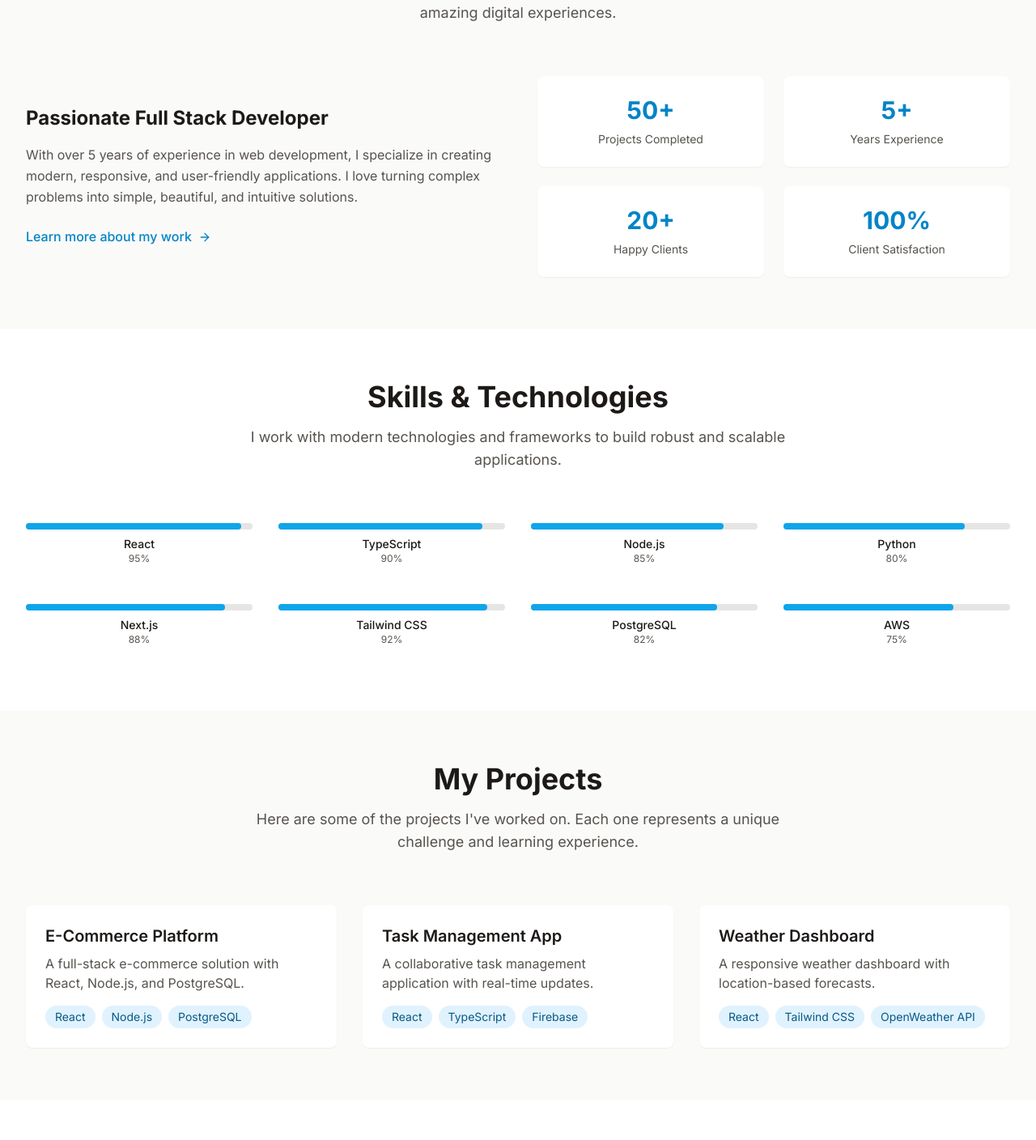
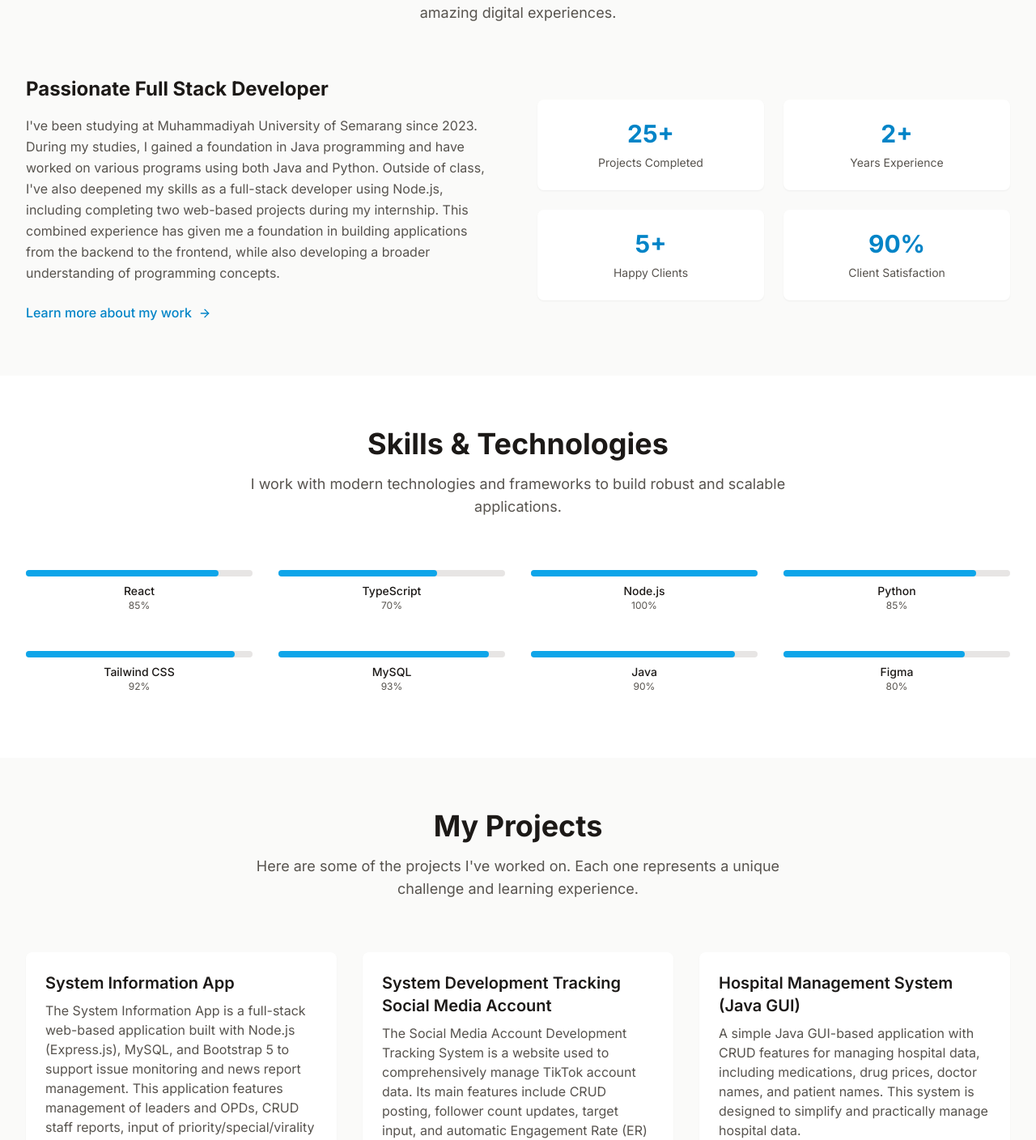
Before and after one commit to mohammaiIqbalMaulana/Web-Portofolio, a React (Vite) app: page / in a window 1280 px wide. Shown: the part 946-2354 px from the top of the page at 81% size. Built offline with nearby package versions, Linux system fonts and the light colour scheme.

Commit message:
mengisi projek dan skill

```diff
--- a/src/pages/SinglePageApp.tsx
+++ b/src/pages/SinglePageApp.tsx
@@ -287,9 +287,7 @@ const SinglePageAppContent: React.FC = () => {
                       Passionate Full Stack Developer
                     </h3>
                     <p className="text-secondary-600 dark:text-secondary-400 mb-6 leading-relaxed">
-                      With over 5 years of experience in web development, I specialize in creating
-                      modern, responsive, and user-friendly applications. I love turning complex
-                      problems into simple, beautiful, and intuitive solutions.
+                      I've been studying at Muhammadiyah University of Semarang since 2023. During my studies, I gained a foundation in Java programming and have worked on various programs using both Java and Python. Outside of class, I've also deepened my skills as a full-stack developer using Node.js, including completing two web-based projects during my internship. This combined experience has given me a foundation in building applications from the backend to the frontend, while also developing a broader understanding of programming concepts.
                     </p>
                     <button
                       onClick={() => scrollToSection('projects')}
@@ -308,10 +306,10 @@ const SinglePageAppContent: React.FC = () => {
                     className="grid grid-cols-2 gap-4 sm:gap-6"
                   >
                     {[
-                      { number: '50+', label: 'Projects Completed' },
-                      { number: '5+', label: 'Years Experience' },
-                      { number: '20+', label: 'Happy Clients' },
-                      { number: '100%', label: 'Client Satisfaction' },
+                      { number: '25+', label: 'Projects Completed' },
+                      { number: '2+', label: 'Years Experience' },
+                      { number: '5+', label: 'Happy Clients' },
+                      { number: '90%', label: 'Client Satisfaction' },
                     ].map((stat, index) => (
                       <div key={index} className="text-center p-4 sm:p-6 bg-white dark:bg-secondary-800 rounded-lg shadow-sm">
                         <div className="text-2xl sm:text-3xl font-bold text-primary-600 dark:text-primary-400 mb-2">
@@ -347,14 +345,14 @@ const SinglePageAppContent: React.FC = () => {
 
                 <div className="grid grid-cols-1 sm:grid-cols-2 lg:grid-cols-4 gap-6 sm:gap-8">
                   {[
-                    { name: 'React', level: 95 },
-                    { name: 'TypeScript', level: 90 },
-                    { name: 'Node.js', level: 85 },
-                    { name: 'Python', level: 80 },
-                    { name: 'Next.js', level: 88 },
+                    { name: 'React', level: 85 },
+                    { name: 'TypeScript', level: 70 },
+                    { name: 'Node.js', level: 100 },
+                    { name: 'Python', level: 85 },
                     { name: 'Tailwind CSS', level: 92 },
-                    { name: 'PostgreSQL', level: 82 },
-                    { name: 'AWS', level: 75 },
+                    { name: 'MySQL', level: 93 },
+                    { name: 'Java', level: 90 },
+                    { name: 'Figma', level: 80 }
                   ].map((skill, index) => (
                     <motion.div
                       key={skill.name}
@@ -408,19 +406,74 @@ const SinglePageAppContent: React.FC = () => {
                 <div className="grid grid-cols-1 sm:grid-cols-2 lg:grid-cols-3 gap-6 sm:gap-8">
                   {[
                     {
-                      title: 'E-Commerce Platform',
-                      description: 'A full-stack e-commerce solution with React, Node.js, and PostgreSQL.',
-                      tech: ['React', 'Node.js', 'PostgreSQL']
+                      title: 'System Information App',
+                      description: 'The System Information App is a full-stack web-based application built with Node.js (Express.js), MySQL, and Bootstrap 5 to support issue monitoring and news report management. This application features management of leaders and OPDs, CRUD staff reports, input of priority/special/virality issues for leaders, and an interactive dashboard with filters and data visualization. The system also supports uploading, downloading, clustering, and centralized storage with user authentication so that previously manual processes are now faster, safer, and more efficient.',
+                      tech: ['Node.js', 'Express.js', 'Bootstrap' , 'CKEditor', 'MySQL']
                     },
                     {
-                      title: 'Task Management App',
-                      description: 'A collaborative task management application with real-time updates.',
-                      tech: ['React', 'TypeScript', 'Firebase']
+                      title: 'System Development Tracking Social Media Account',
+                      description: 'The Social Media Account Development Tracking System is a website used to comprehensively manage TikTok account data. Its main features include CRUD posting, follower count updates, target input, and automatic Engagement Rate (ER) calculations using predetermined formulas. The system also provides reports in PDF and Excel formats, as well as visualization of account growth through interactive charts.',
+                      tech: ['Node.js', 'Express.js', 'Bootstrap', 'SweetAlert', 'AJAX', 'MySQL']
                     },
                     {
-                      title: 'Weather Dashboard',
-                      description: 'A responsive weather dashboard with location-based forecasts.',
-                      tech: ['React', 'Tailwind CSS', 'OpenWeather API']
+                      title: 'Hospital Management System (Java GUI)',
+                      description: 'A simple Java GUI-based application with CRUD features for managing hospital data, including medications, drug prices, doctor names, and patient names. This system is designed to simplify and practically manage hospital data.',
+                      tech: ['Java', 'Swing', 'JDBC', 'MySQL']
+                    },
+                    {
+                      title: 'Object Scanner with YOLO (Real-time Detection)',
+                      description: 'This project leverages YOLOv8 to perform real-time object detection through a camera. The system is capable of recognizing surrounding objects, including specialized variants such as face detection (YOLOv8_FACE) and mobile phone detection (YOLOv8_HANDPHONE). This application demonstrates a fast and accurate implementation of modern computer vision with deep learning.',
+                      tech: ['Python', 'YOLOv8', 'OpenCV', 'NumPy']
+                    },
+                    {
+                      title: 'Personal Portfolio Website',
+                      description: 'A personal portfolio website built with React and Tailwind CSS to showcase my projects, skills, and experience. The website features a modern design, responsive layout, and smooth animations to provide an engaging user experience.',
+                      tech: ['React', 'Node.js', 'Tailwind CSS', 'TypeScript']
+                    },
+                    {
+                      title: 'Rock Paper Scissors Classification (CNN)',
+                      description: 'An image classification project uses a Convolutional Neural Network (CNN) to recognize the hand symbols rock, paper, and scissors. The dataset is processed using a simple CNN architecture until the model can make accurate predictions. This project demonstrates the application of deep learning to a classic game using an image classification approach.',
+                      tech: ['Python', 'TensorFlow', 'Keras', 'OpenCV', 'NumPy']
+                    },
+                    {
+                      title: 'Streamlit Web App',
+                      description: 'A Streamlit-based project for creating interactive web applications from machine learning or data analysis models. Its main feature is a simple interface that allows users to test models directly without the need for re-coding. This project serves as an example of implementing ML model deployment into a web-based application.',
+                      tech: ['Python', 'Streamlit', 'Pandas', 'NumPy']
+                    },
+                    {
+                      title: 'Python Fundamentals & Praktikum (CLI/Notebook Projects)',
+                      description: 'In addition to large projects, there are also exercises and practicals focused on Python fundamentals, such as a CLI system for payroll validation, data processing, and experiments in Google Colab. These practicals reinforce programming fundamentals, explore popular libraries, and apply them to simple case studies.',
+                      tech: ['Python', 'Pandas', 'NumPy', 'Matplotlib']
+                    },
+                    {
+                      title: 'Template Matching (Image Detection)',
+                      description: 'This project uses template matching with OpenCV to detect specific objects in images. The system works by matching template patterns to the main image to locate the desired object. This project demonstrates the basic application of computer vision in digital image processing.',
+                      tech: ['Python', 'OpenCV', 'NumPy']
+                    },
+                    {
+                      title: 'Cropping Makhluk Hidup (Image Processing)',
+                      description: 'A simple program for cropping specific portions of images of living things. This project emphasizes image manipulation with Python as a first step in further processing, while also developing an understanding of using image processing libraries.',
+                      tech: ['Python', 'Pillow', 'NumPy']
+                    },
+                    {
+                      title: 'Analisis Kompleksitas Algoritma',
+                      description: 'This notebook focuses on time complexity analysis for evaluating algorithm efficiency. Containing simple function implementations and performance experiments, this project trains program efficiency analysis skills in various scenarios.',
+                      tech: ['Python', 'Jupyter Notebook']
+                    },
+                    {
+                      title: 'Image Classification with CNN',
+                      description: 'This project builds a Convolutional Neural Network (CNN) model for image classification using TensorFlow and Keras. The dataset is processed using augmentation techniques, then the model is trained to produce an evaluation in the form of a confusion matrix and a classification report. This project demonstrates the application of deep learning to computer vision using a simple yet effective CNN architecture.',
+                      tech: ['Python', 'TensorFlow', 'Keras', 'OpenCV', 'NumPy']
+                    },
+                    {
+                      title: 'Payroll System (Perhitungan Gaji)',
+                      description: 'This project creates an OOP-based payroll calculation system in Python. The program allows employee data input, bonus settings, and deductions, as well as displaying payslips in tabular format using PrettyTable. This system demonstrates the application of class concepts, methods, and data validation to manage employee payroll calculations in an organized manner.',
+                      tech: ['Python', 'OOP', 'PrettyTable']
+                    },
+                    {
+                      title: 'Hospital Payroll Management System',
+                      description: 'A simple application for a hospital payroll system created in an interactive notebook. The system allows for adding employee data, calculating monthly salaries, and displaying reports. The program features input validation and a class-based management structure. This project combines OOP implementation and practical data management in a hospital system simulation.',
+                      tech: ['Python', 'OOP', 'Pandas']
                     }
                   ].map((project, index) => (
                     <motion.div
```
